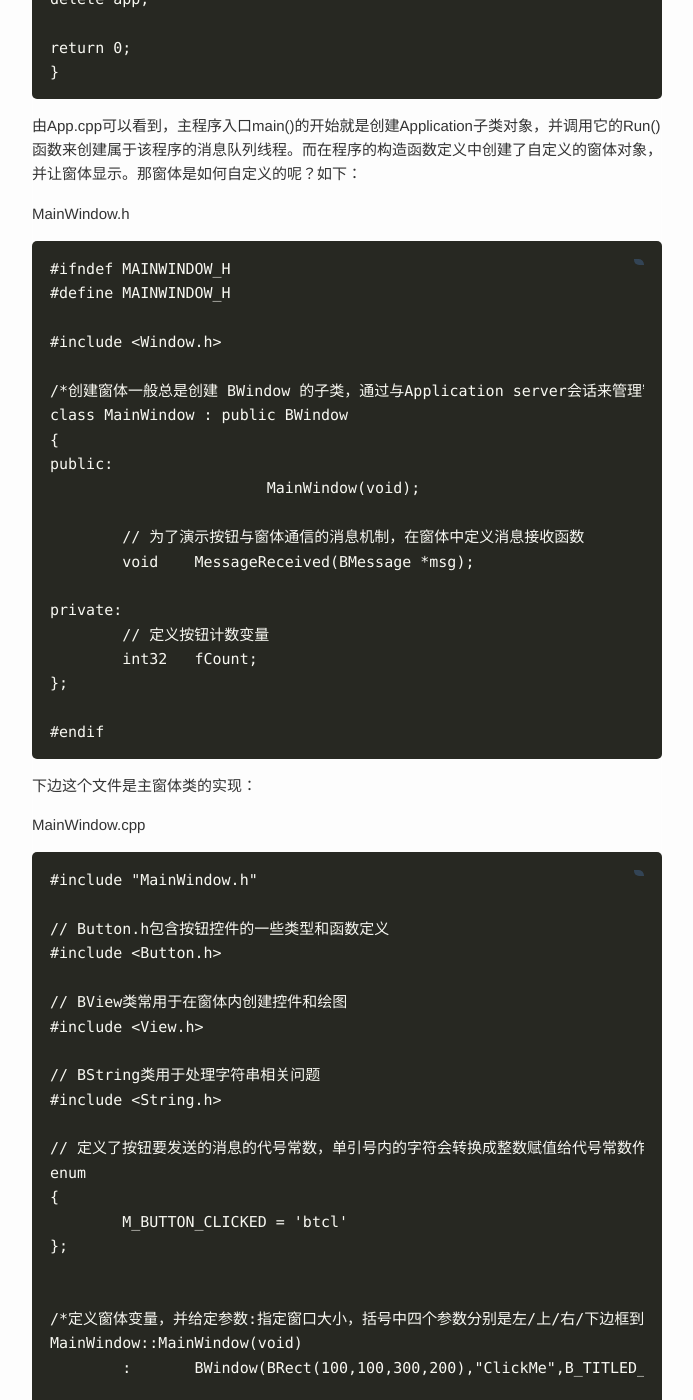
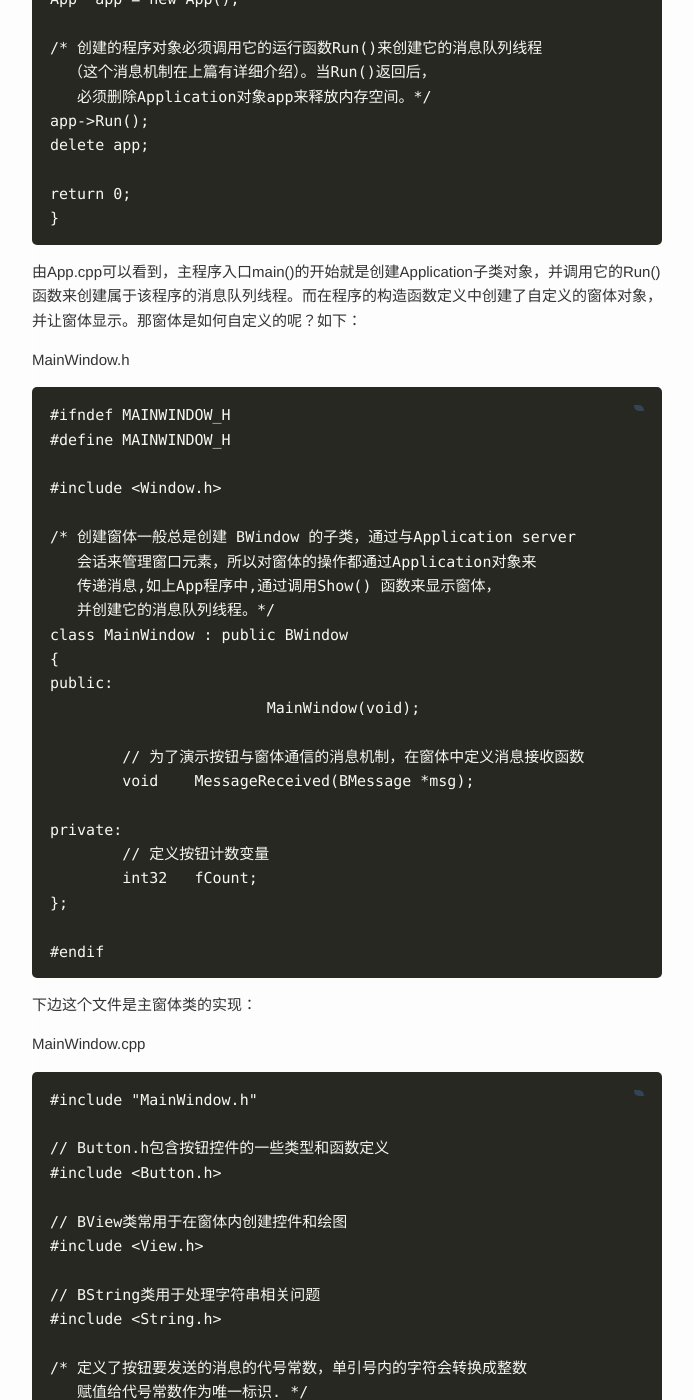
Before and after one commit to DonCN/doncn.github.com, a Jekyll site: the page built from _posts/2014-05-02-Don's-HaikuOS-notes-3-Programming-Introduce-Message.md, in a window 1280 px wide and 1400 px high, scrolled down 2009 px. Shown: the whole window, without its empty margins (293-986 px from the left). Built offline with Jekyll 4.4.1, drawn with Linux system fonts in a browser that asks for light colours; Markdown is read by kramdown in place of the engine named in the settings; comment, search, counter and statistics services are not loaded; some of the changed text lies outside the part shown.

Commit message:
annotation arrangement

```diff
--- a/_posts/2014-05-02-Don's-HaikuOS-notes-3-Programming-Introduce-Message.md
+++ b/_posts/2014-05-02-Don's-HaikuOS-notes-3-Programming-Introduce-Message.md
@@ -43,13 +43,17 @@ App.cpp
 
 	#include "App.h"
 
-	/* 引用头文件包含需要用到的类型或方法，因为要在程序构造中创建窗体的对象并完成显示，所以要包含自己定义的主窗体的头文件MainWindow.h */
+	/* 引用头文件包含需要用到的类型或方法，因为要在程序构造中
+	   创建窗体的对象并完成显示，所以要包含自己定义的主窗体的头文件
+       MainWindow.h */
 	#include "MainWindow.h"
 
-	/* 定义应用程序时，要为每个程序起一个唯一的名字——标签，如双引号中所示。格式就是“application/发行商名.程序名”  */
+	/* 定义应用程序时，要为每个程序起一个唯一的名字——标签，
+       如双引号中所示。格式就是“application/发行商名.程序名”  */
 	App::App(void) : BApplication(“application/x-vnd.MyFirstApp”)
 	{
-	//创建自定义窗口类型对象，并通过调用Show() 函数来显示窗体，并创建它的消息队列线程
+	/* 创建自定义窗口类型对象，并通过调用Show() 函数来显示窗体，
+       并创建它的消息队列线程 */
 	MainWindow *mainwin = new MainWindow();
 	mainwin->Show();
 	}
@@ -59,7 +63,9 @@ App.cpp
 	{
 	App *app = new App();
 
-	/*创建的程序对象必须调用它的运行函数Run()来创建它的消息队列线程（这个消息机制在上篇有详细介绍）。当Run()返回后，必须删除Application对象app来释放内存空间。*/
+	/* 创建的程序对象必须调用它的运行函数Run()来创建它的消息队列线程
+      （这个消息机制在上篇有详细介绍）。当Run()返回后，
+       必须删除Application对象app来释放内存空间。*/
 	app->Run();
 	delete app;
 
@@ -75,7 +81,10 @@ MainWindow.h
 
 	#include <Window.h>
 
-	/*创建窗体一般总是创建 BWindow 的子类，通过与Application server会话来管理窗口元素，所以对窗体的操作都通过Application对象来传递消息,如上App程序中,通过调用Show() 函数来显示窗体，并创建它的消息队列线程。*/
+	/* 创建窗体一般总是创建 BWindow 的子类，通过与Application server
+       会话来管理窗口元素，所以对窗体的操作都通过Application对象来
+       传递消息,如上App程序中,通过调用Show() 函数来显示窗体，
+       并创建它的消息队列线程。*/
 	class MainWindow : public BWindow
 	{
 	public:
@@ -106,20 +115,25 @@ MainWindow.cpp
 	// BString类用于处理字符串相关问题
 	#include <String.h>
 
-	// 定义了按钮要发送的消息的代号常数，单引号内的字符会转换成整数赋值给代号常数作为唯一标识.
+	/* 定义了按钮要发送的消息的代号常数，单引号内的字符会转换成整数
+       赋值给代号常数作为唯一标识. */
 	enum
 	{
 		M_BUTTON_CLICKED = 'btcl'
 	};
 
 
-	/*定义窗体变量，并给定参数:指定窗口大小，括号中四个参数分别是左/上/右/下边框到屏幕左边和上边的像素数。然后是标题,B_TITLED_WINDOW指明要显示标题, B_QUIT_ON_WINDOW_CLOSE指明关闭窗口时通知程序退出)。fCount(0)为赋初值0 */
+	/* 定义窗体变量，并给定参数:指定窗口大小，括号中四个参数分别是
+       左/上/右/下边框到屏幕左边和上边的像素数。然后是标题,
+       B_TITLED_WINDOW指明要显示标题, B_QUIT_ON_WINDOW_CLOSE指明
+       关闭窗口时通知程序退出)。fCount(0)为赋初值0 */
 	MainWindow::MainWindow(void)
 		:	BWindow(BRect(100,100,300,200),"ClickMe",B_TITLED_WINDOW, B_ASYNCHRONOUS_CONTROLS |
 																		B_QUIT_ON_WINDOW_CLOSE),
 			fCount(0)
 	{
-		/* BRect()作为按钮类的参数定义了按钮的大小，后边参数依次是控件名，控件上显示字符，按下后发送的消息
+		/* BRect()作为按钮类的参数定义了按钮的大小，后边参数依次是
+           控件名，控件上显示字符，按下后发送的消息 */
 		BButton *button = new BButton(BRect(10,10,11,11),"button","Click Me!",
 										new BMessage(M_BUTTON_CLICKED));
 
@@ -154,7 +168,10 @@ MainWindow.cpp
 			}
 			default:
 			{
-				/* 若来的消息不符合我们自定义的消息，那肯定是系统消息，所以调用我们窗体的父类BWindow的MessageReceived()函数，它能处理这些系统消息。若想让你的窗体拥有系统默认的窗体功能（如关闭/最大/最小化等）必须要有这个函数。*/
+				/* 若来的消息不符合我们自定义的消息，那肯定是系统消息，
+                   所以调用我们窗体的父类BWindow的MessageReceived()
+                   函数，它能处理这些系统消息。若想让你的窗体拥有系统
+                   默认的窗体功能（如关闭/最大/最小化等）必须要有这个函数。*/
 				BWindow::MessageReceived(msg);
 
 				break;
@@ -248,7 +265,10 @@ BMessage也能在消息中包含额外数据，它提供了一些成员函数将
 			}
 			default:
 			{
-				/* 若来的消息不符合我们自定义的消息，那肯定是系统消息，所以调用我们窗体的父类BWindow的MessageReceived()函数，它能处理这些系统消息。若想让你的窗体拥有系统默认的窗体功能（如关闭/最大/最小化等）必须要有这个函数。*/
+				/* 若来的消息不符合我们自定义的消息，那肯定是系统消息，
+                   所以调用我们窗体的父类BWindow的MessageReceived()
+                   函数，它能处理这些系统消息。若想让你的窗体拥有系统
+                   默认的窗体功能（如关闭/最大/最小化等）必须要有这个函数。*/
 				BWindow::MessageReceived(msg);
 
 				break;
```
